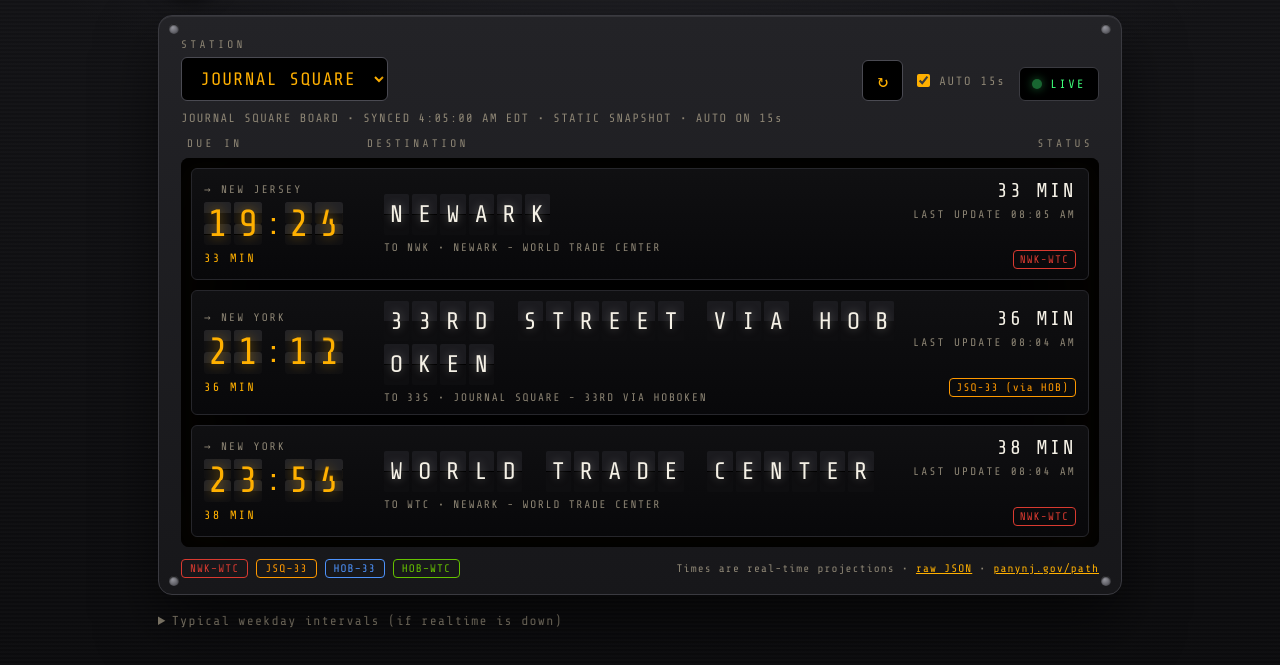
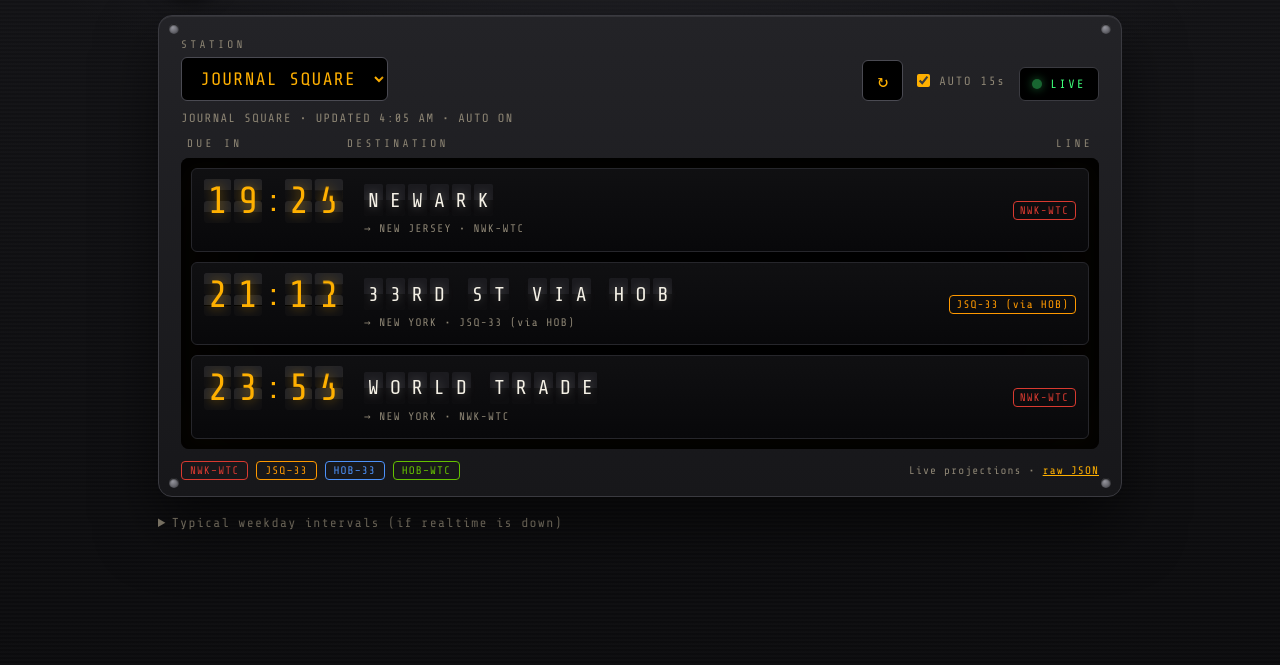
Before and after one commit to ece818/path-flipboard, a website: page public/index.html in a window 1280 px wide. Shown: the part 95-760 px from the top of the page. Drawn offline with nearby package versions, Linux system fonts and the light colour scheme.

Commit message:
Declutter board: single countdown per row, no duplicate text, no tile wrap

```diff
--- a/public/app.js
+++ b/public/app.js
@@ -83,10 +83,20 @@ function flipString(sec) {
   const m = Math.floor(s / 60), r = s % 60;
   return `${String(m).padStart(2,'0')}:${String(r).padStart(2,'0')}`;
 }
-function statusFor(sec, arrivalMsg) {
+function statusFor(sec) {
   if (sec <= 30) return { cls: 'due', label: 'BOARDING' };
   if (sec < 120) return { cls: 'approach', label: 'APPROACHING' };
-  return { cls: '', label: arrivalMsg.toUpperCase() };
+  return { cls: '', label: '' }; // normal: countdown flips say it all, no duplicate text
+}
+
+/* Shorten long headsigns so tile rows never wrap */
+function shortDest(text) {
+  return text.toUpperCase()
+    .replace('STREET', 'ST')
+    .replace('VIA HOBOKEN', 'VIA HOB')
+    .replace('JOURNAL SQUARE', 'JOURNAL SQ')
+    .replace('WORLD TRADE CENTER', 'WORLD TRADE')
+    .slice(0, 20);
 }
 
 /* ---------- board render ---------- */
@@ -107,16 +117,17 @@ function buildBoard(data) {
   }
   for (const m of trains.slice(0, 10)) {
     const sec = remainingSec(m);
-    const st = statusFor(sec, m.arrivalTimeMessage);
+    const st = statusFor(sec);
     const row = document.createElement('div');
     row.className = `row ${st.cls}`;
     const dirTag = m.dir === 'ToNY' ? '→ NEW YORK' : m.dir === 'ToNJ' ? '→ NEW JERSEY' : m.dir.toUpperCase();
+    // One countdown (flips), one destination, one sub-line. No duplicates.
     row.innerHTML = `
-      <div><div class="row-dir">${dirTag}</div><div class="flips"></div><div class="row-status">${st.label}</div></div>
-      <div><div class="dest"></div><div class="row-sub">TO ${m.target} • ${m.line.name.toUpperCase()}</div></div>
-      <div class="status">${m.arrivalTimeMessage.toUpperCase()}<small>LAST UPDATE ${new Date(m.lastUpdated).toLocaleTimeString([], {hour:'2-digit',minute:'2-digit'})}</small><br><span class="line-chip" style="--c:${m.line.color}">${m.line.short}</span></div>`;
+      <div><div class="flips"></div><div class="row-status">${st.label}</div></div>
+      <div><div class="dest"></div><div class="row-sub">${dirTag} • ${m.line.short}</div></div>
+      <div class="status"><span class="line-chip" style="--c:${m.line.color}">${m.line.short}</span></div>`;
     renderFlips(row.querySelector('.flips'), flipString(sec));
-    renderTiles(row.querySelector('.dest'), m.headSign);
+    renderTiles(row.querySelector('.dest'), shortDest(m.headSign));
     scheduleEl.appendChild(row);
     rowRefs.push({ flipsEl: row.querySelector('.flips'), statusEl: row.querySelector('.row-status'), row, msg: m });
   }
@@ -128,10 +139,13 @@ setInterval(() => {
     const sec = remainingSec(r.msg);
     if (sec <= -120) { r.row.style.display = 'none'; continue; } // departed since render
     renderFlips(r.flipsEl, flipString(sec));
-    const st = statusFor(sec, r.msg.arrivalTimeMessage);
+    const st = statusFor(sec);
     r.row.classList.toggle('approach', st.cls === 'approach');
     r.row.classList.toggle('due', st.cls === 'due');
-    if (r.statusEl.textContent !== st.label) r.statusEl.textContent = st.label;
+    if (r.statusEl.textContent !== st.label) {
+      r.statusEl.textContent = st.label;
+      r.statusEl.classList.toggle('hidden', !st.label);
+    }
   }
 }, 1000);
 
@@ -208,9 +222,9 @@ async function loadStation(code) {
     const data = await fetchStation(normalized);
     buildBoard(data);
     const lastUpd = data.lastUpdated
-      ? new Date(data.lastUpdated).toLocaleString('en-US', { timeZone: 'America/New_York', hour: 'numeric', minute: '2-digit', second: '2-digit', timeZoneName: 'short' })
+      ? new Date(data.lastUpdated).toLocaleString('en-US', { timeZone: 'America/New_York', hour: 'numeric', minute: '2-digit' })
       : 'now';
-    metaLine.textContent = `${STATION_NAMES[normalized]} BOARD • SYNCED ${lastUpd} • ${data.fetchedVia?.toUpperCase()} • AUTO ${autoRefresh.checked ? 'ON 15s' : 'OFF'}`;
+    metaLine.textContent = `${STATION_NAMES[normalized]} • UPDATED ${lastUpd} • AUTO ${autoRefresh.checked ? 'ON' : 'OFF'}`;
     setStatus('', 'LIVE');
   } catch (e) {
     console.error(e);
--- a/public/index.html
+++ b/public/index.html
@@ -52,7 +52,7 @@
       <div class="board-head-row">
         <span class="col-time">DUE IN</span>
         <span class="col-dest">DESTINATION</span>
-        <span class="col-status">STATUS</span>
+        <span class="col-status">LINE</span>
       </div>
       <section id="schedule" class="flap-board" aria-live="polite"></section>
 
@@ -61,7 +61,7 @@
         <span class="badge" style="--c:#FF9900">JSQ–33</span>
         <span class="badge" style="--c:#4D92FB">HOB–33</span>
         <span class="badge" style="--c:#65C100">HOB–WTC</span>
-        <span class="foot-note">Times are real-time projections • <a href="data/realtime.json" target="_blank">raw JSON</a> • <a href="https://www.panynj.gov/path/" target="_blank">panynj.gov/path</a></span>
+        <span class="foot-note">Live projections • <a href="data/realtime.json" target="_blank">raw JSON</a></span>
       </div>
     </section>
 
--- a/public/style.css
+++ b/public/style.css
@@ -77,26 +77,26 @@ button:hover{border-color:var(--amber)}
 .alert{margin:0 0 12px;background:#2a0d0d;border:1px solid #7f1d1d;color:#ffb4b4;padding:10px 12px;border-radius:6px;font-size:13px;letter-spacing:.04em}
 .hidden{display:none}
 
-.board-head-row{display:grid;grid-template-columns:170px 1fr 170px;gap:10px;
+.board-head-row{display:grid;grid-template-columns:150px 1fr 130px;gap:10px;
   font-size:11px;letter-spacing:.3em;color:var(--muted);padding:0 6px 8px}
 .col-status{text-align:right}
 
 /* flap board */
 .flap-board{background:#000;border-radius:8px;padding:10px;box-shadow:inset 0 4px 24px #000, inset 0 0 120px rgba(255,176,0,.04);display:grid;gap:10px}
 .row{
-  display:grid;grid-template-columns:170px 1fr 170px;gap:10px;align-items:center;
+  display:grid;grid-template-columns:150px 1fr 130px;gap:10px;align-items:center;
   background:linear-gradient(180deg,#101012,#08080a);border:1px solid #26262b;border-radius:6px;padding:10px 12px;
 }
 .row.approach{border-color:#5a4413;box-shadow:inset 0 0 24px rgba(255,176,0,.08)}
 .row.due{border-color:#1f6b35;box-shadow:inset 0 0 24px rgba(61,255,122,.1)}
-.row-dir{font-size:11px;letter-spacing:.2em;color:var(--muted);margin-bottom:6px}
 .flips{display:flex;gap:3px;align-items:center}
-.row-status{font-size:12px;letter-spacing:.18em;margin-top:6px;color:var(--amber)}
+.row-status{font-size:12px;letter-spacing:.18em;margin-top:6px;color:var(--amber);min-height:1em}
+.row-status.hidden{display:none}
 .row.approach .row-status{color:var(--amber);animation:pulse 1s infinite}
 .row.due .row-status{color:var(--green)}
-.status{text-align:right;font-size:clamp(13px,2.4vw,20px);letter-spacing:.12em;color:var(--text)}
+.status{text-align:right}
 .status small{display:block;color:var(--muted);font-size:11px;letter-spacing:.2em;margin-top:6px}
-.line-chip{display:inline-block;font-size:11px;letter-spacing:.1em;border:1px solid var(--c);color:var(--c);border-radius:4px;padding:2px 6px;margin-top:6px}
+.line-chip{display:inline-block;font-size:11px;letter-spacing:.1em;border:1px solid var(--c);color:var(--c);border-radius:4px;padding:2px 6px;white-space:nowrap}
 
 /* split-flap digit */
 .flip{position:relative;display:inline-block;width:.72em;height:1.15em;font-size:clamp(24px,4.6vw,38px);
@@ -116,17 +116,17 @@ button:hover{border-color:var(--amber)}
 @keyframes blink{50%{opacity:.25}}
 .clock-flips .flip{font-size:30px}
 
-/* destination letter tiles */
-.dest{display:flex;flex-wrap:wrap;gap:3px}
+/* destination letter tiles — single line, no wrap */
+.dest{display:flex;flex-wrap:nowrap;gap:3px;overflow:hidden}
 .tile{
-  display:inline-block;min-width:1.05em;padding:.28em .1em;text-align:center;
-  font-size:clamp(15px,2.8vw,24px);color:var(--text);background:linear-gradient(180deg,#1b1b1f 49.2%,#000 49.2% 50.8%,#0e0e10 50.8%);
-  border-radius:2px;text-shadow:0 0 10px rgba(245,241,230,.35);
+  display:inline-block;min-width:.95em;padding:.22em .05em;text-align:center;flex:0 1 auto;
+  font-size:clamp(14px,2.2vw,20px);color:var(--text);background:linear-gradient(180deg,#1b1b1f 49.2%,#000 49.2% 50.8%,#0e0e10 50.8%);
+  border-radius:2px;text-shadow:0 0 10px rgba(245,241,230,.35);white-space:nowrap;
   animation:tileIn .3s backwards;
 }
-.tile.space{background:transparent;box-shadow:none;min-width:.55em}
+.tile.space{background:transparent;box-shadow:none;min-width:.4em;flex:0 0 auto}
 @keyframes tileIn{from{transform:rotateX(-80deg);opacity:0}to{transform:rotateX(0);opacity:1}}
-.row-sub{margin-top:6px;font-size:11px;letter-spacing:.16em;color:var(--muted)}
+.row-sub{margin-top:6px;font-size:11px;letter-spacing:.12em;color:var(--muted);white-space:nowrap;overflow:hidden;text-overflow:ellipsis}
 
 /* footer */
 .board-foot{display:flex;gap:8px;align-items:center;flex-wrap:wrap;margin-top:12px;font-size:11px;letter-spacing:.1em;color:var(--muted)}
```
